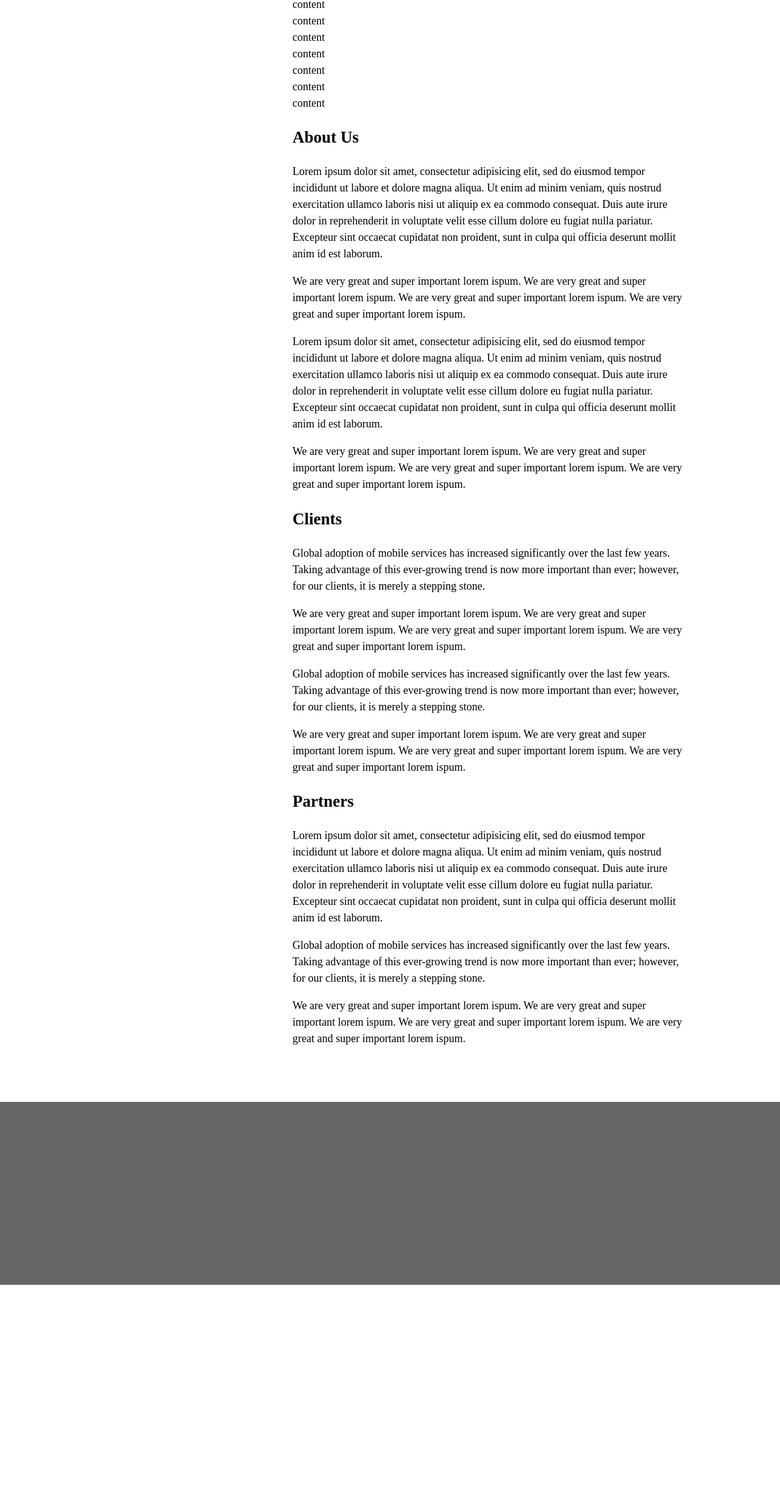
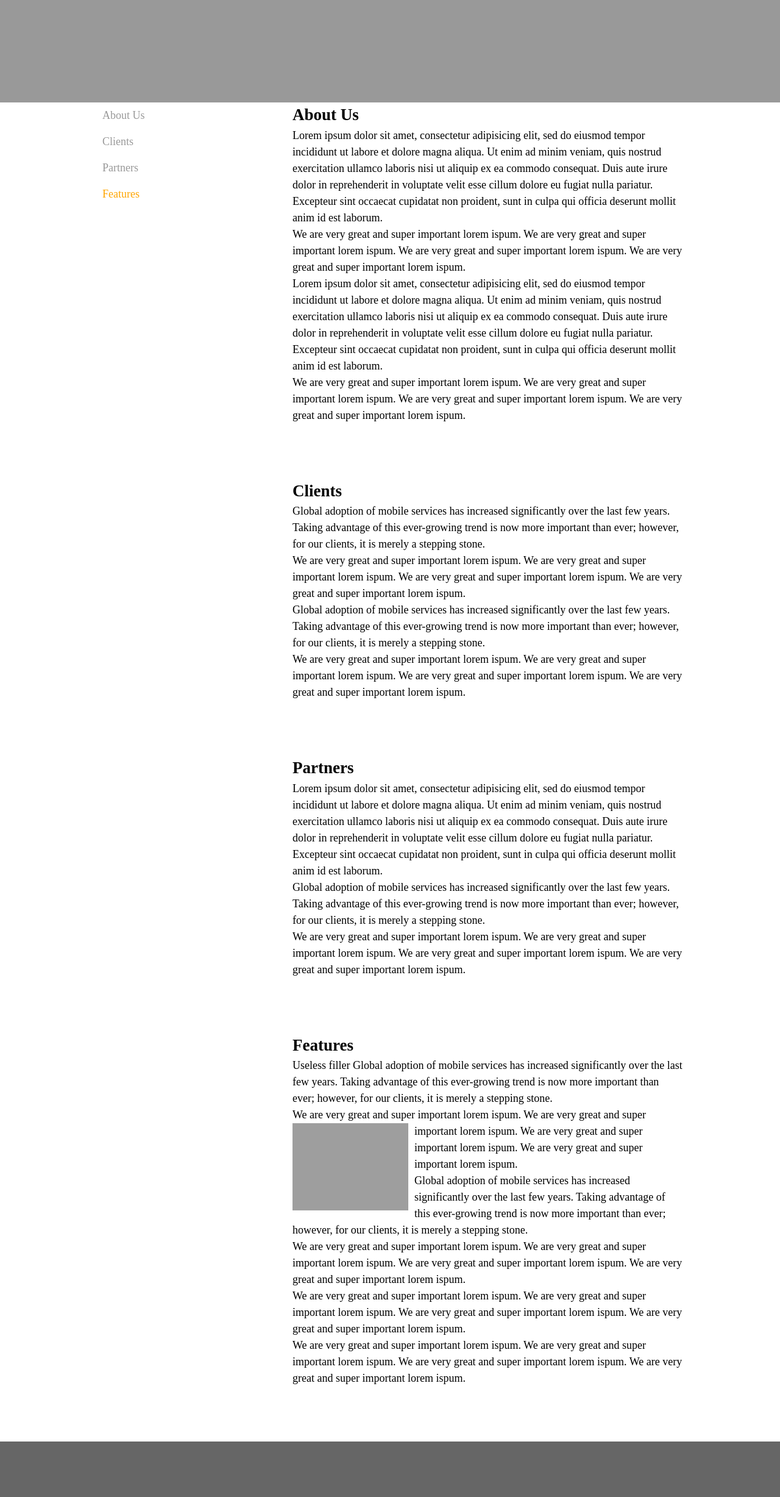
Before and after one commit to apathetic/stickynav, a website: page test/demo/index.html in a window 1280 px wide. Shown: the part 132-2587 px from the top of the page at 61% size. Before the commit the page ends 2239 px from the top, so only its background shows below. Drawn offline with Linux system fonts and the light colour scheme; grey boxes are pictures that could not be loaded.

Commit message:
updates to demo + readme

```diff
--- a/src/stickynav.css
+++ b/src/stickynav.css
@@ -6,16 +6,16 @@
  * Licensed under the MIT license.
  */
 
-* { box-sizing: border-box; }
+* { box-sizing: border-box; padding:0; margin:0; }
 body, html { height:100%; font-size: 18px; line-height: 1.5; padding:0; margin:0; }
 ul, li { margin:0; padding:0; list-style:none; }
 hr { margin: 5em 0; }
-header { width:960px; margin: 0 auto; }
-section { width:960px; margin: 0 auto; padding-left:320px; }
-footer { height: 300px; background: #666; margin-top: 5em; }
+header { height:300px; background:#999; /*width:960px; margin:0 auto; */ }
+section { width:960px; margin:0 auto; padding-left:320px; margin-bottom:5em; }
+footer { height:300px; background: #666; margin-top: 5em; }
 
-
-header p { padding-left: 320px; }
+#sticky { position:relative; }
+section img { float:left; max-width:200px; padding-right:10px; }
 
 nav {
 	position: absolute;
--- a/test/demo/index.html
+++ b/test/demo/index.html
@@ -14,16 +14,14 @@
 <body>
 
 	<header>
-		<p>
-			content<br />content<br />content<br />content<br />content<br />content<br />content<br />content<br />content<br />content<br />content
-		</p>
+		<h1>Sticky Nav Demo</h1>
+	</header>
 
-		<nav id="sticky">
-			<ul>
-			</ul>
- 		</nav>
-
-	</header>
+	<div id="sticky">
+		<nav>
+			<ul></ul>
+		</nav>
+	</div>
 
 	<section id="about" data-nav="About Us">
 		<h2>About Us</h2>
@@ -80,6 +78,29 @@
 		We are very great and super important lorem ispum.</p>
 	</section>
 
+	<section id="features" data-nav="Features">
+		<h2>Features</h2>
+		<p>Useless filler Global adoption of mobile services has increased significantly over the last
+		few years. Taking advantage of this ever-growing trend is now more important
+		than ever; however, for our clients, it is merely a stepping stone.</p>
+		<p>We are very great and super important lorem ispum. We are very great and
+		<img src="http://malformed.ca/wesley.jpg" alt="" />
+		super important lorem ispum. We are very great and super important lorem ispum.
+		We are very great and super important lorem ispum.</p>
+		<p>Global adoption of mobile services has increased significantly over the last
+		few years. Taking advantage of this ever-growing trend is now more important
+		than ever; however, for our clients, it is merely a stepping stone.</p>
+		<p>We are very great and super important lorem ispum. We are very great and
+		super important lorem ispum. We are very great and super important lorem ispum.
+		We are very great and super important lorem ispum.</p>
+		<p>We are very great and super important lorem ispum. We are very great and
+		super important lorem ispum. We are very great and super important lorem ispum.
+		We are very great and super important lorem ispum.</p>
+		<p>We are very great and super important lorem ispum. We are very great and
+		super important lorem ispum. We are very great and super important lorem ispum.
+		We are very great and super important lorem ispum.</p>
+	</section>
+
 	<footer>
 
 	</footer>
@@ -88,7 +109,7 @@
 	<script src="../../dist/stickynav.min.js"></script>
 	<script>
 		stickyNav.init({
-			nav: '#sticky'
+			nav: '#sticky nav'
 			// navItem: 'td',
 			// active: 'selected',
 			// scrollSpeed
```
Also changed, not shown: README.md.
